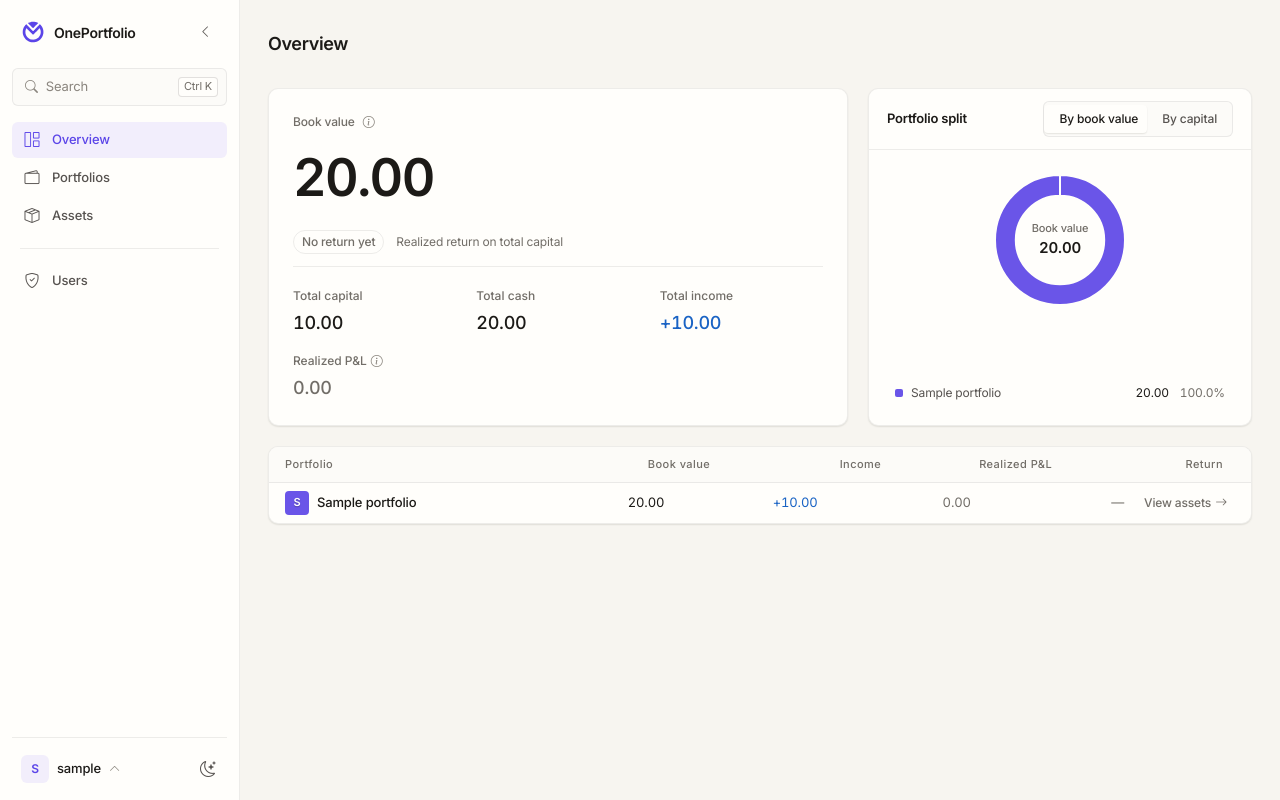
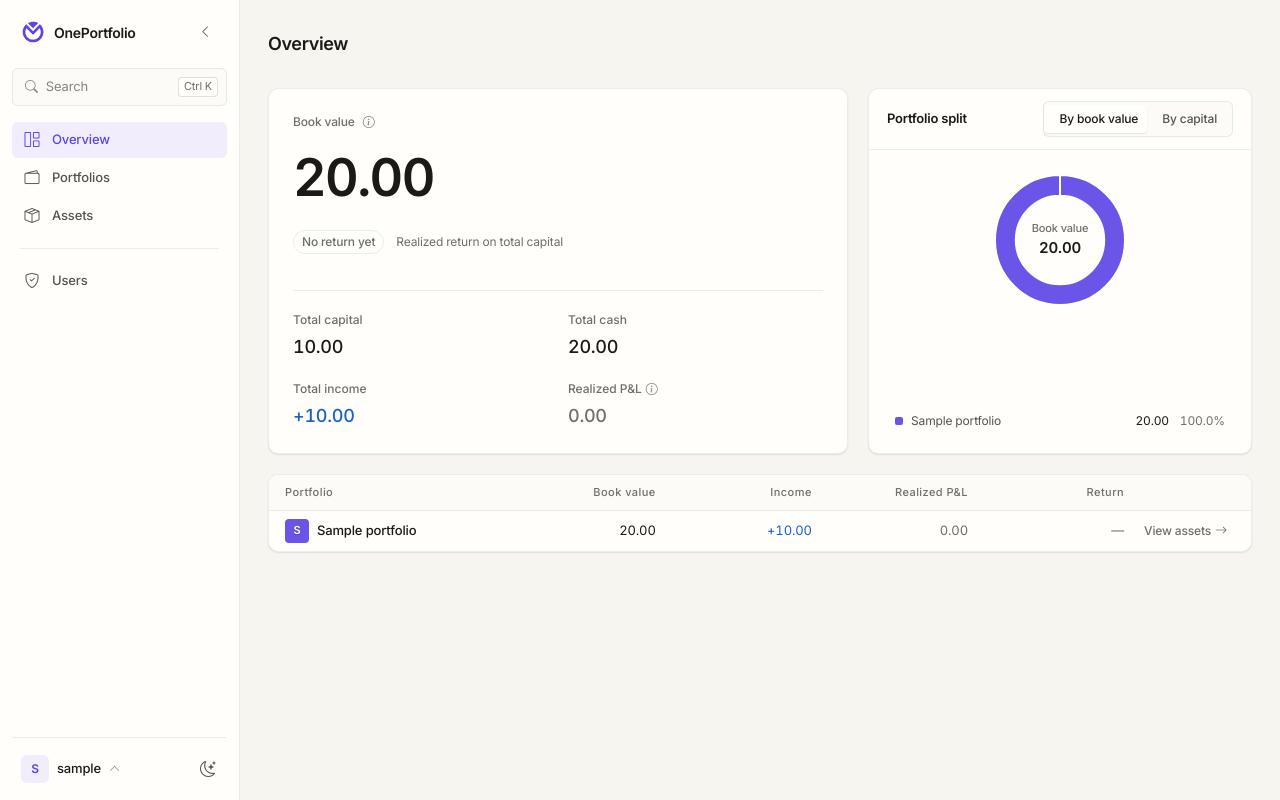
Before and after one commit to nasserx/OnePortfolio, a Flask app: page / in a window 1280 px wide. Run offline with Flask 3, Linux system fonts and the light colour scheme; a user stored in the database is signed in; tables that the repository leaves empty hold one stand-in row (values such as "Sample post"); some libraries are stand-ins or nearby versions.

Commit message:
polish: split the brand roles and fix column/heading alignment
Alignment
  .ledger gave every row its own grid, so every row resolved its own track
  sizes. The last column is content-sized and the header's copy of it is an
  empty "Actions" label, so all four figure columns sat ~110px out of step
  with their own headings — "Return" printed above the View assets link.
  Tracks are now declared once on .ledger and adopted by each row through
  grid-template-columns: subgrid, with an @supports fallback and a plain
  block layout below 60rem where the rows restack as cards.

Brand
  --brand and --brand-solid are now separate roles. One violet cannot both
  read as text on near-black and carry a white label on itself; keeping them
  fused is why the dark primary button had a near-black label. Dark now uses
  a vivid #6647ff fill with white text, and the accent step is pushed up in
  chroma for the nav marker and links.

  Two contrast defects surfaced while checking hover, both pre-existing:
  the 12% white wash over .btn-primary:hover dropped its white label to
  3.77:1, and the same wash dropped light-mode Success to 4.31:1 and
  Warning to 4.02:1 — hover being the exact moment legibility matters most.
  The wash is now --solid-hover-veil, which darkens under white labels and
  lightens under near-black ones, and .btn-primary hovers by swapping its
  fill instead. --fg-on-solid stays near-black in dark: it sits on the
  bright semantic greens and reds, not on the brand.

  The token test now composites the veil and checks every solid button at
  rest and on hover, so a hover-only regression can no longer ship.

Also
  Book value sits at the top of the hero card; the slack from matching the
  chart panel's height is absorbed by the supporting facts as a 2x2 grid
  rather than left as an empty band. More air between the wordmark and the
  section links on the marketing page. "Capital entries" shortened to
  "Entries".

Verified in-browser: zero header/data box or alignment mismatches across
every table and metric strip on Overview, Portfolios and Assets. 318 tests
pass.

Co-Authored-By: Claude Opus 5 <noreply@anthropic.com>

```diff
--- a/portfolio_app/__init__.py
+++ b/portfolio_app/__init__.py
@@ -172,7 +172,7 @@ def create_app(config_class=Config):
 
     # Static-asset cache buster. Bumped by hand when CSS/JS ships, so every
     # template can use `v=ASSET_VERSION` instead of carrying its own literal.
-    ASSET_VERSION = '20260808-3'
+    ASSET_VERSION = '20260808-4'
 
     @app.context_processor
     def inject_template_globals():
--- a/portfolio_app/static/css/app.css
+++ b/portfolio_app/static/css/app.css
@@ -548,15 +548,15 @@
     box-shadow: var(--shadow-raised);
   }
 
-  /* The card stretches to match the allocation panel, whose height follows
-     its legend. Two `auto` margins — one here, one on the facts — split that
-     slack evenly, so the headline group floats in balanced space instead of
-     the whole gap collecting above the facts. */
+  /* The card stretches to match the allocation panel, so it always has slack
+     to place. It goes below the headline group, never above it: a label that
+     starts at the top edge reads as the card's title, which is what it is.
+     Centring the group instead left a dead band above "Book value" and made
+     the card look unfinished. */
   .hero-figure__label {
     display: flex;
     align-items: center;
     gap: var(--space-2);
-    margin-top: auto;
     color: var(--fg-subtle);
     font-size: var(--text-xs);
     font-weight: var(--weight-medium);
@@ -596,15 +596,29 @@
   .delta--neg { background-color: var(--neg-soft); border-color: var(--neg-line); color: var(--neg); }
   .delta--flat { color: var(--fg-subtle); }
 
-  /* `margin-top: auto` pins the facts to the bottom of the card so the hero
-     stays balanced against the taller chart panel beside it. */
+  /* The card is stretched to the height of the chart panel beside it, which
+     leaves roughly 120px of slack. Pinning the facts to the bottom just
+     relocates that slack into one dead band under the headline. Instead the
+     facts block *absorbs* it: it claims the remaining height and spreads its
+     rows through it, so the lower half of the card is a filled 2x2 stat grid
+     rather than an empty gap with a strip at the bottom. */
   .hero-figure__facts {
     display: grid;
     grid-template-columns: repeat(auto-fit, minmax(9rem, 1fr));
     gap: var(--space-4) var(--space-5);
     padding-top: var(--space-5);
     border-top: 1px solid var(--line-subtle);
-    margin: auto 0 0;
+    margin-top: var(--space-5);
+  }
+
+  @media (min-width: 68.0625rem) {
+    .hero-figure__facts {
+      grid-template-columns: repeat(2, minmax(0, 1fr));
+      flex: 1;
+      align-content: space-between;
+      row-gap: var(--space-5);
+      margin-top: var(--space-6);
+    }
   }
 
   .fact { min-width: 0; }
@@ -672,8 +686,24 @@
     text-align: center;
   }
 
-  /* ---- portfolio ledger table ------------------------------------------ */
+  /* ---- portfolio ledger table ------------------------------------------
+     Every row is its own grid, so every row used to resolve its own track
+     sizes. The last column is content-sized, and the header's last cell is
+     an empty "Actions" label while each body row holds a "View assets"
+     link — a ~110px difference that pushed all four `1fr` figure columns
+     out of step with their own headings. `Return` sat above the link.
+
+     The fix is structural, not cosmetic: the tracks are declared once on
+     `.ledger` and every row adopts them via `subgrid`, so a header cell and
+     the cells beneath it are literally the same column. */
   .ledger {
+    display: grid;
+    grid-template-columns:
+      minmax(9rem, 1.6fr)
+      repeat(4, minmax(5.5rem, 1fr))
+      auto;
+    column-gap: var(--space-3);
+    row-gap: 0;
     border: 1px solid var(--line-subtle);
     border-radius: var(--radius-md);
     background-color: var(--bg-surface);
@@ -683,16 +713,29 @@
 
   .ledger__row {
     display: grid;
-    grid-template-columns:
-      minmax(9rem, 1.6fr)
-      repeat(4, minmax(5.5rem, 1fr))
-      auto;
+    grid-column: 1 / -1;
+    grid-template-columns: subgrid;
     align-items: center;
     gap: var(--space-3);
     padding: 0 var(--space-4);
     min-height: var(--row-h);
     border-bottom: 1px solid var(--line-subtle);
     transition: background-color var(--dur-1) var(--ease-out);
+  }
+
+  /* Fallback for engines without subgrid: rows keep their own identical
+     template. Columns can drift by the width of the action link, but the
+     table still reads — it degrades to the previous behaviour rather than
+     collapsing into one column. */
+  @supports not (grid-template-columns: subgrid) {
+    .ledger { display: block; }
+
+    .ledger__row {
+      grid-template-columns:
+        minmax(9rem, 1.6fr)
+        repeat(4, minmax(5.5rem, 1fr))
+        7.5rem;
+    }
   }
 
   .ledger__row:last-child { border-bottom: 0; }
@@ -760,7 +803,16 @@
   @media (max-width: 60rem) {
     .ledger__row--head { display: none; }
 
+    /* Drop back out of subgrid: below this width each row restacks into its
+       own two-column card, so a shared track list would only impose a
+       31rem minimum on a phone-width viewport. */
+    .ledger {
+      display: block;
+      grid-template-columns: none;
+    }
+
     .ledger__row {
+      grid-column: auto;
       grid-template-columns: minmax(0, 1fr) minmax(0, 1fr);
       gap: var(--space-2) var(--space-3);
       padding: var(--space-3) var(--space-4);
--- a/portfolio_app/static/css/base.css
+++ b/portfolio_app/static/css/base.css
@@ -236,7 +236,7 @@
     z-index: var(--z-palette);
     padding: var(--space-2) var(--space-4);
     border-radius: var(--radius-sm);
-    background-color: var(--brand);
+    background-color: var(--brand-solid);
     color: var(--fg-on-brand);
     font-size: var(--text-sm);
     font-weight: var(--weight-medium);
--- a/portfolio_app/static/css/components.css
+++ b/portfolio_app/static/css/components.css
@@ -102,11 +102,11 @@
 
   /* ---- solid ---------------------------------------------------------- */
   .btn-primary {
-    --btn-bg: var(--brand);
+    --btn-bg: var(--brand-solid);
     --btn-fg: var(--fg-on-brand);
-    --btn-line: var(--brand);
-    --btn-bg-hover: var(--brand-hover);
-    --btn-line-hover: var(--brand-hover);
+    --btn-line: var(--brand-solid);
+    --btn-bg-hover: var(--brand-solid-hover);
+    --btn-line-hover: var(--brand-solid-hover);
   }
 
   .btn-success {
@@ -133,13 +133,19 @@
     --btn-line-hover: var(--warn);
   }
 
-  /* Solid buttons brighten on hover through a light overlay rather than a
-     second hand-tuned colour per variant. */
-  .btn-primary:hover,
+  /* The semantic solids have no second hand-tuned colour, so they brighten
+     on hover through a veil. The veil is theme-aware: it darkens the fill
+     under light theme's white labels and lightens it under dark theme's
+     near-black ones, so hover always moves away from the label.
+
+     `.btn-primary` is deliberately NOT in this list. It has a real hover
+     step (`--brand-solid-hover`), and stacking a 12% white wash on top of
+     it pushed the white label from 4.60:1 down to 3.77:1 — the button lost
+     legibility exactly as the pointer landed on it. */
   .btn-success:hover,
   .btn-danger:hover,
   .btn-warning:hover {
-    background-image: linear-gradient(rgb(255 255 255 / 0.12), rgb(255 255 255 / 0.12));
+    background-image: linear-gradient(var(--solid-hover-veil), var(--solid-hover-veil));
   }
 
   /* ---- outline -------------------------------------------------------- */
@@ -529,8 +535,8 @@
   }
 
   .form-check-input:checked {
-    background-color: var(--brand);
-    border-color: var(--brand);
+    background-color: var(--brand-solid);
+    border-color: var(--brand-solid);
   }
 
   .form-check-input:focus {
@@ -1583,8 +1589,8 @@
   .op-flatpickr .flatpickr-day.selected,
   .op-flatpickr .flatpickr-day.selected:hover,
   .op-flatpickr .flatpickr-day.selected:focus {
-    background-color: var(--brand);
-    border-color: var(--brand);
+    background-color: var(--brand-solid);
+    border-color: var(--brand-solid);
     color: var(--fg-on-brand);
   }
 
--- a/portfolio_app/static/css/tokens.css
+++ b/portfolio_app/static/css/tokens.css
@@ -52,11 +52,18 @@
     /* Brand — indigo-violet. Deliberately off the semantic hues (green /
        red / blue) so brand surfaces never read as a financial signal.
        The dark-theme steps are pushed up in chroma: against a near-black
-       ground a desaturated violet reads as grey. */
-    --brand-200: #c3b8ff;
-    --brand-300: #b9abff;
-    --brand-400: #a390ff;
-    --brand-500: #7c66ff;
+       ground a desaturated violet reads as grey.
+
+       The ramp splits into two working halves. 400–200 are the *accent*
+       steps: bright enough to read as text and hairlines on a near-black
+       ground. 600–550 are the *solid* steps: deep enough to carry white
+       label text at 4.5:1. A single step cannot do both jobs — that is
+       why `--brand` and `--brand-solid` are separate roles below. */
+    --brand-200: #bdb0ff;
+    --brand-300: #b3a1ff;
+    --brand-400: #9d88ff;
+    --brand-500: #7358ff;
+    --brand-550: #6647ff;
     --brand-600: #5b45e8;
     --brand-700: #4732c4;
 
@@ -221,12 +228,27 @@
     --line-default: rgb(62 59 57 / 0.15);
     --line-strong: rgb(62 59 57 / 0.26);
 
-    /* Brand */
+    /* Brand — two roles, not one.
+       `--brand` is the accent: brand-coloured *text*, icons, hairlines and
+       markers drawn on a page surface.
+       `--brand-solid` is the fill: any block of brand colour with a label
+       on top of it (primary button, checked box, selected calendar day).
+       In light they coincide; in dark they must not, because a violet
+       bright enough to read as text on near-black cannot also carry white
+       text on itself. */
     --brand: var(--brand-600);
     --brand-hover: var(--brand-700);
-    --brand-soft: rgb(124 102 255 / 0.10);
-    --brand-soft-hover: rgb(124 102 255 / 0.17);
-    --brand-line: rgb(124 102 255 / 0.34);
+    --brand-solid: var(--brand-600);
+    --brand-solid-hover: var(--brand-700);
+    /* Hover veil for the semantic solid buttons. It moves *away* from the
+       label colour in each theme — darker under white labels, lighter under
+       near-black ones — so hovering can never reduce legibility. A single
+       white wash did exactly that in light mode. */
+    --solid-hover-veil: rgb(0 0 0 / 0.12);
+
+    --brand-soft: rgb(115 88 255 / 0.10);
+    --brand-soft-hover: rgb(115 88 255 / 0.17);
+    --brand-line: rgb(115 88 255 / 0.34);
 
     /* Financial semantics */
     --pos: var(--green-light);
@@ -258,7 +280,7 @@
       0 4px 14px -4px rgb(48 42 34 / 0.14);
 
     --focus-ring: var(--brand-500);
-    --focus-ring-halo: rgb(124 102 255 / 0.26);
+    --focus-ring-halo: rgb(115 88 255 / 0.26);
 
     /* Chart roles */
     --chart-grid: var(--line-subtle);
--- a/portfolio_app/templates/portfolios.html
+++ b/portfolio_app/templates/portfolios.html
@@ -53,7 +53,7 @@
                     </span>
 
                     <span class="disclosure__metrics">
-                        {% call metric('Capital entries') %}{{ item.events|length }}{% endcall %}
+                        {% call metric('Entries') %}{{ item.events|length }}{% endcall %}
                         {% call metric('Total capital') %}{{ money(item.total_capital) }}{% endcall %}
                         {% call metric('Total cash') %}{{ money(item.withdrawable_cash) }}{% endcall %}
                         {% call metric('Positions') %}{{ money(item.positions) }}{% endcall %}
@@ -162,7 +162,7 @@
                     </div>
                     <div class="tx-pagination-bar" id="pgbar-ev-{{ item.portfolio.id }}"></div>
                     {% else %}
-                    <p class="inline-empty">No capital entries yet. Use Deposit to add funds.</p>
+                    <p class="inline-empty">No entries yet. Use Deposit to add funds.</p>
                     {% endif %}
                 </div>
 
@@ -459,7 +459,7 @@
                     <button type="button" class="btn-close" data-bs-dismiss="modal"></button>
                 </div>
                 <div class="modal-body">
-                    <p>Remove this <span class="text-emphasis" id="delete_event_type_name"></span> capital entry?</p>
+                    <p>Remove this <span class="text-emphasis" id="delete_event_type_name"></span> entry?</p>
                     <div class="alert alert-warning mb-0">
                         <i class="bi bi-exclamation-triangle me-1"></i>
                         This will reverse the effect on portfolio capital and cash.
```
Also changed, not shown: other parts of portfolio_app/static/css/tokens.css (+24 -18 lines), docs/DESIGN_SYSTEM.md (+45 -2 lines), portfolio_app/static/css/landing.css (+8 -0 lines), tests/test_design_tokens_contrast.py (+77 -7 lines), tests/test_portfolios_capital_entries.py (+3 -1 lines), portfolio_app/static/icons/favicon-dark.svg.
